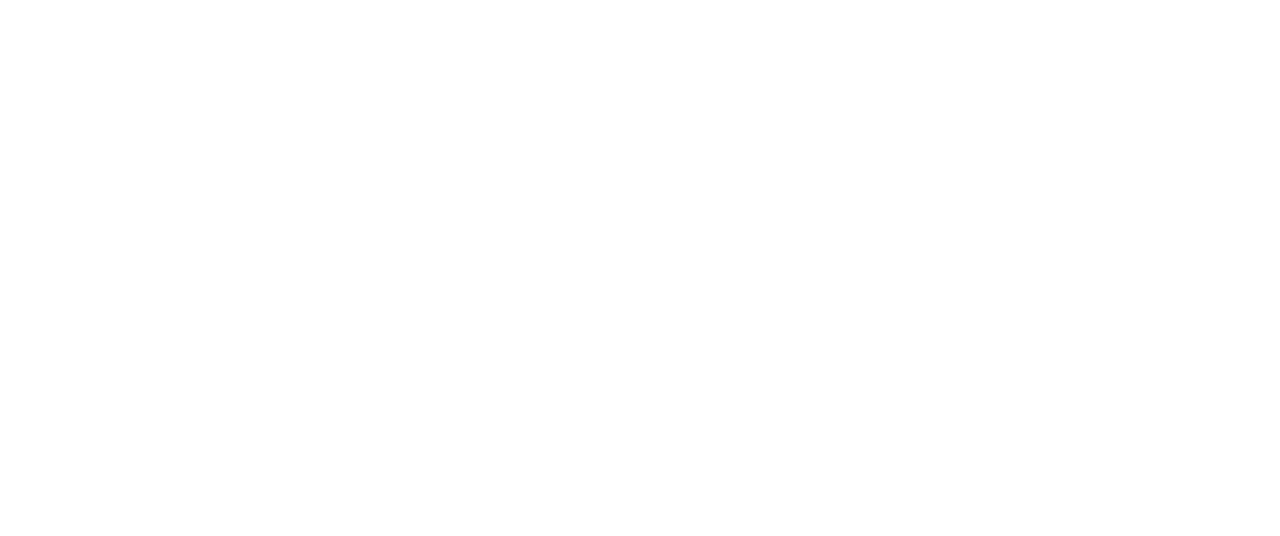
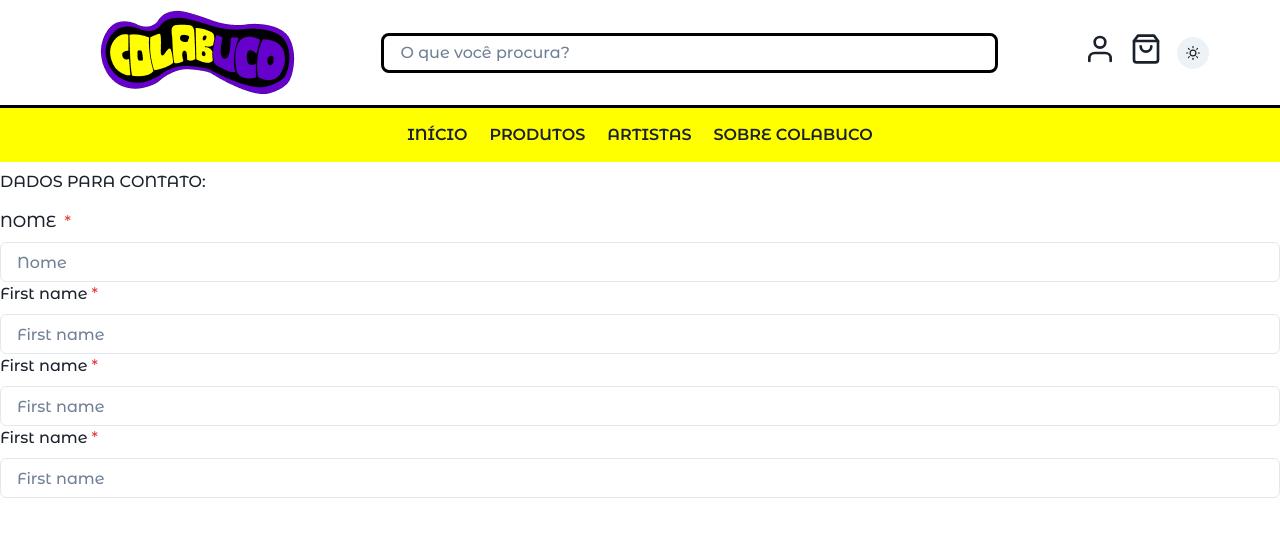
Before and after one commit to SIN-disciplina-PI3/ColabucoFrontEnd, a React (Create React App) app: page /carrinho in a window 1280 px wide. Before the commit this address had no page. Shown: the top 536 px of the page. Built offline with nearby package versions, Linux system fonts and the light colour scheme.

Commit message:
rota carrinho de compras finalizado. Ajuste dos botões da navbar incompleto

```diff
--- a/package.json
+++ b/package.json
@@ -15,7 +15,7 @@
     "match-sorter": "^6.3.1",
     "react": "^18.2.0",
     "react-dom": "^18.2.0",
-    "react-icons": "^4.11.0",
+    "react-icons": "^4.12.0",
     "react-router-dom": "^6.18.0",
     "react-scripts": "^5.0.1",
     "react-slick": "^0.29.0",
--- a/src/AppRoutes.jsx
+++ b/src/AppRoutes.jsx
@@ -5,6 +5,7 @@
 import CraftmanshipCategory from './pages/CraftsmanshipCategory';
 import CadastroCliente from './pages/CadastroCliente';
 import Login from './pages/Login';
+import CarrinhoDeCompras from '../src/pages/CarrinhoDeCompras';
 
 function AppRoutes(){
     return(
@@ -15,7 +16,8 @@
             <Route path="literature" element={<LiteratureCategory />} />
             <Route path="craftmanship" element={<CraftmanshipCategory />} />
             <Route path="login" element= {<Login />} />
-           <Route path="cadastrocliente" element={<CadastroCliente />} />
+            <Route path="cadastrocliente" element={<CadastroCliente />} />
+            <Route path="carrinho" element={<CarrinhoDeCompras />} />
 
         </Routes>
     );
--- a/src/components/Navbar.jsx
+++ b/src/components/Navbar.jsx
@@ -1,14 +1,17 @@
-import { Box, Image, Link, Input, HStack, useColorMode,  Icon} from '@chakra-ui/react';
+import { Box, Image, Link, Input, HStack, useColorMode, CircleIcon, IconButton, Icon } from '@chakra-ui/react';
 import theme from '../styles/theme';
 import logo from '../assets/logo.png';
 import user from '../assets/user.png';
 import bag from '../assets/bag.png';
 import '../styles/home.css';
-import { SunIcon } from '@chakra-ui/icons';
+import { SunIcon, } from '@chakra-ui/icons';
+import { FiSun, FiMoon,FiUser, FiShoppingBag } from "react-icons/fi";
 
 
 function Navbar() {
     const { colorMode, toggleColorMode } = useColorMode();
+
+
     return (
         <Box>
             <HStack borderBottom='solid 3px black'
@@ -23,22 +26,25 @@
                 <HStack align='center' spacing='15%'>
 
                     <Link href="/login">
-                        <Image src={user} alt='Ícone perfil' />
+                        <Icon as={FiUser}  w={8} h={8} />
                     </Link>
 
-                    <Link>
-                        <Image href="/carrinho" src={bag} alt='Ícone bolsa de compras' />
+                    <Link size='lg' href='/carrinho'>
+                        <Icon as={FiShoppingBag}  w={8} h={8} />
                     </Link>
 
-                    <Icon as={SunIcon} onClick={toggleColorMode}   />
+                    <IconButton
+                    icon={colorMode === "light" ? <FiSun /> : <FiMoon />}
+                        aria-label='Sun'
+                        isRound={true}
+                        size='sm'
+                        onClick={toggleColorMode}
 
+                    />
 
-                   {/*<Button src={SunIcon} onClick={toggleColorMode}>
+                    {/*<Button src={SunIcon} onClick={toggleColorMode}>
                          {colorMode === 'light' ? 'Escuro' : 'Claro'}
                          </Button> */ }
-
-
-
 
                 </HStack>
 
@@ -47,12 +53,12 @@
                 <Link
                     style={{ textDecoration: 'none' }} href=""
                     className='fonte2 categoria'>
-                    ARTES VISUAIS
+                    INÍCIO
                 </Link>
-                <Link style={{ textDecoration: 'none' }} href="" className='fonte2 categoria'>MÚSICA</Link>
-                <Link style={{ textDecoration: 'none' }} href="" className='fonte2 categoria'>LITERATURA</Link>
-                <Link style={{ textDecoration: 'none' }} href="" className='fonte2 categoria'>CINEMA</Link>
-                <Link style={{ textDecoration: 'none' }} href="" className='fonte2 categoria'>ARTESANATO</Link>
+                <Link style={{ textDecoration: 'none' }} href="" className='fonte2 categoria'>PRODUTOS</Link>
+                <Link style={{ textDecoration: 'none' }} href="" className='fonte2 categoria'>ARTISTAS</Link>
+                <Link style={{ textDecoration: 'none' }} href="" className='fonte2 categoria'>SOBRE COLABUCO</Link>
+
             </HStack>
         </Box>
     );
--- /dev/null
+++ b/src/pages/CarrinhoDeCompras.jsx
@@ -0,0 +1,48 @@
+import React from "react";
+import Navbar from '../components/Navbar';
+import { Text,Stack, FormControl, FormLabel, Input } from "@chakra-ui/react";
+import styles from '../styles/CarrinhoDeCompras.css'
+
+
+
+
+
+
+function CarrinhoDeCompras() {
+
+    return (
+        <Stack className="montserrat600">
+
+            <Navbar />
+            <FormLabel>DADOS PARA CONTATO: </FormLabel>
+            <FormControl isRequired>
+
+                <FormLabel>NOME </FormLabel>
+                <Input placeholder='Nome' />
+
+                <FormLabel>First name</FormLabel>
+                <Input placeholder='First name' />
+
+                <FormLabel>First name</FormLabel>
+                <Input placeholder='First name' />
+
+                <FormLabel>First name</FormLabel>
+                <Input placeholder='First name' />
+
+
+            </FormControl>
+
+
+
+
+        </Stack>
+    )
+
+
+
+
+
+
+}
+
+export default CarrinhoDeCompras;
--- /dev/null
+++ b/src/styles/CarrinhoDeCompras.css
@@ -0,0 +1,5 @@
+.montserrat600{
+    font-family: 'Montserrat Alternates', sans-serif;
+    font-weight: 700;
+
+}
```
Also changed, not shown: 2 other files (tests, documents, lock files or other folders).
